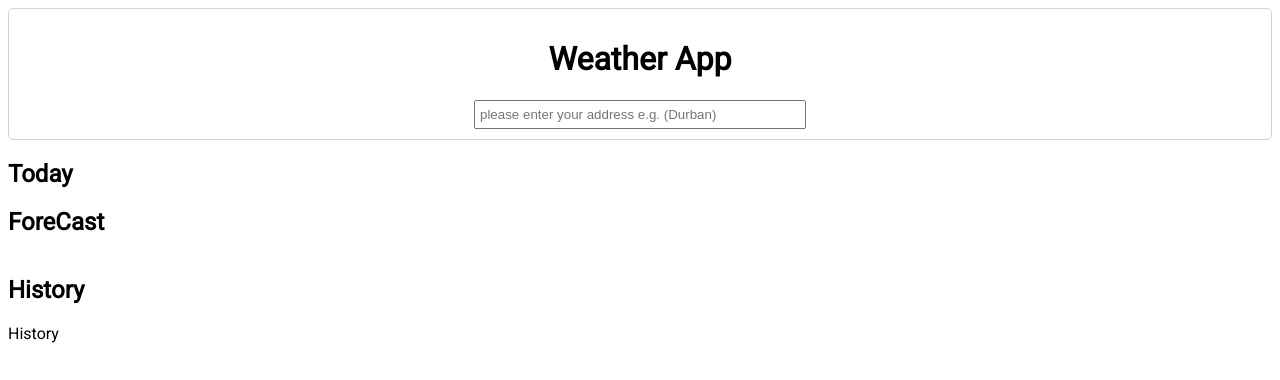
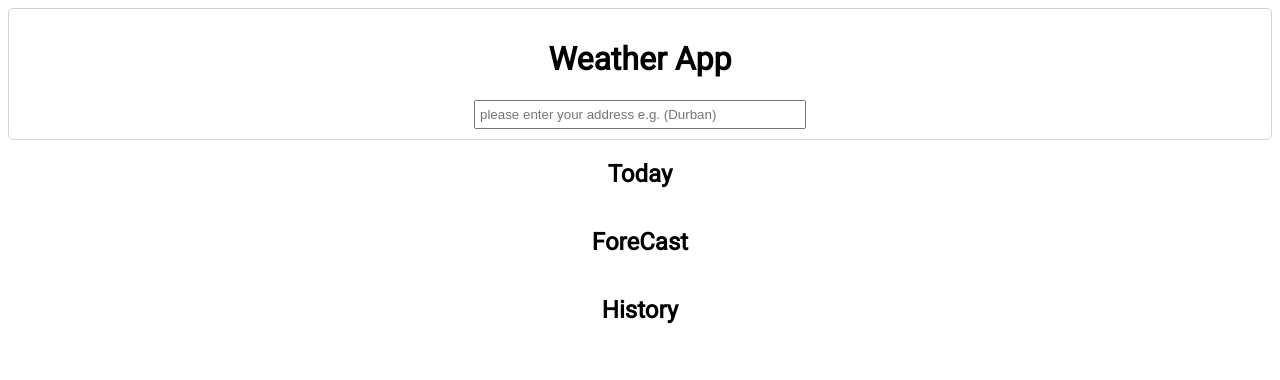
Before and after one commit to PigeonMayo/weatherapp, a React (Create React App) app: page / in a window 1280 px wide. Shown: the top 380 px of the page. Built offline with nearby package versions, Linux system fonts and the light colour scheme.

Commit message:
added history cards and centered data

```diff
--- a/src/App.js
+++ b/src/App.js
@@ -14,6 +14,11 @@ function App(){
     const [weatherForecast,setForecastWeather] = useState([]);
     const [weatherHistory,setHistoryWeather] = useState([]);
 
+
+    // useEffect(() => {
+    //     console.log("History: ",weatherHistory);
+    // },[weatherHistory]);
+
     const handleSubmit = async(location)=>{
         const resultToday = await todaysWeather(location);
         setTodaysWeather(resultToday);
@@ -22,25 +27,32 @@ function App(){
 
         //retrieves the history data and ammends the array
         const retrieveHistory = await Historydata(location);
-        setHistoryWeather(retrieveHistory);
+        setHistoryWeather([].concat(...retrieveHistory));
 
 
-        console.log("Today: ",resultToday);
-        console.log("Forecast: ",resultForecast);
-        console.log("History: ",weatherHistory);
+        // console.log("Today: ",resultToday);
+        // console.log("Forecast: ",resultForecast);
+        // console.log("History: ",weatherHistory);
 
     }
 
     //an array that appends and returns 7 days worth of data
     const Historydata = async (location) =>{
-        const UpdatedHistory = [];
+        let UpdatedHistory = [];
 
         for(let i = 1; i < 7 ; i++) {
 
             let HistoryDate = moment().subtract(i,'d').format("YYYY-MM-DD");
             const resultHistory = await history(location,HistoryDate);
-            UpdatedHistory.unshift(resultHistory);
+            // UpdatedHistory.unshift(resultHistory);
 
+            UpdatedHistory = [
+                resultHistory
+                ,...UpdatedHistory
+
+            ]
+
+            // console.log(UpdatedHistory);
         }
 
         return UpdatedHistory
--- a/src/api.js
+++ b/src/api.js
@@ -37,7 +37,7 @@ const forecast = async (location) => {
          }
      });
 
-     //console.log(response);
+     console.log( 'Check here: ' ,response);
      return response.data.forecast.forecastday;
  };
 
--- a/src/components/History.js
+++ b/src/components/History.js
@@ -1,6 +1,20 @@
-function History (){
-    return <div>History</div>
-    }
+import './Forecast.css'
 
 
-    export default History
+function History ({weather}){
+return <div className="weather-card" >
+    <h3> {weather.date} </h3>
+
+    <img src={weather.day.condition.icon} alt={weather.day.condition.text} />
+    <h3> {weather.day.avgtemp_c} °C</h3>
+    <div className='container'>
+    <h5>{weather.day.condition.text}</h5>
+    <div>High: {weather.day.maxtemp_c} °C</div>
+    <div>Low: {weather.day.mintemp_c} °C</div>
+    </div>
+
+</div>
+}
+
+
+export default History
--- a/src/components/WeatherList.css
+++ b/src/components/WeatherList.css
@@ -3,13 +3,26 @@
     margin-top: 20px ;
     display: grid;
     grid-template-columns: 250px 250px 250px;
-    grid-gap: 50px;
+    grid-gap: 10px;
     justify-content: center;
     align-items: center;
 
   }
 
   .weather-today {
+    display: flex;
     margin-top: 20px ;
+    justify-content: center;
+    align-items: center;
 
   }
+
+  .weather-history {
+    margin-top: 20px ;
+    display: grid;
+    grid-template-columns: 250px 250px 250px 250px 250px 250px;
+    grid-gap: 50px;
+    justify-content: center;
+    align-items: center;
+
+  }
--- a/src/components/WeatherList.js
+++ b/src/components/WeatherList.js
@@ -15,27 +15,26 @@ function WeatherList({weatherToday,weatherForecast,weatherHistory}){
             return <Today  weatherToday = {weatherToday.current}/>
          }
 
-        console.log(weatherToday.current);
     }
+
+    const weatherHistoryList = weatherHistory.map((weather) => {
+
+        return <History  key={weather.date_epoch} weather = {weather} />
+
+    })
 
 
 
-    const weatherHistoryList = (weatherHistory) =>{
 
-        return <History  weatherHistory = {weatherHistory.forecast}/>
-       // <!--<div>{weatherTodayList(weatherToday)}</div> -->
-
-
-    }
 
     return <div>
 
-        <h2>Today</h2>
-        <div>{weatherTodayList(weatherToday)}</div>
-        <h2>ForeCast</h2>
+        <h2 style={{textAlign: 'center'}}>Today</h2>
+        <div className='weather-today' >{weatherTodayList(weatherToday)}</div>
+        <h2 style={{textAlign: 'center'}}>ForeCast</h2>
         <div className='weather-forecast'>{weatherForecastList}</div>
-        <h2>History</h2>
-        <div>{weatherHistoryList(weatherHistory)}</div>
+        <h2 style={{textAlign: 'center'}}>History</h2>
+        <div className='weather-history' >{weatherHistoryList}</div>
 
     </div>
 
```
